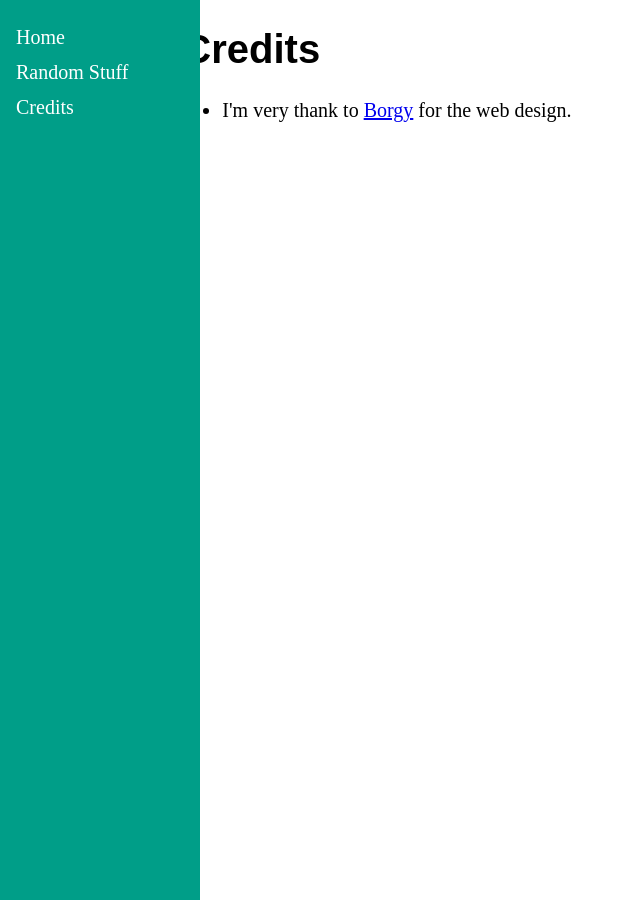
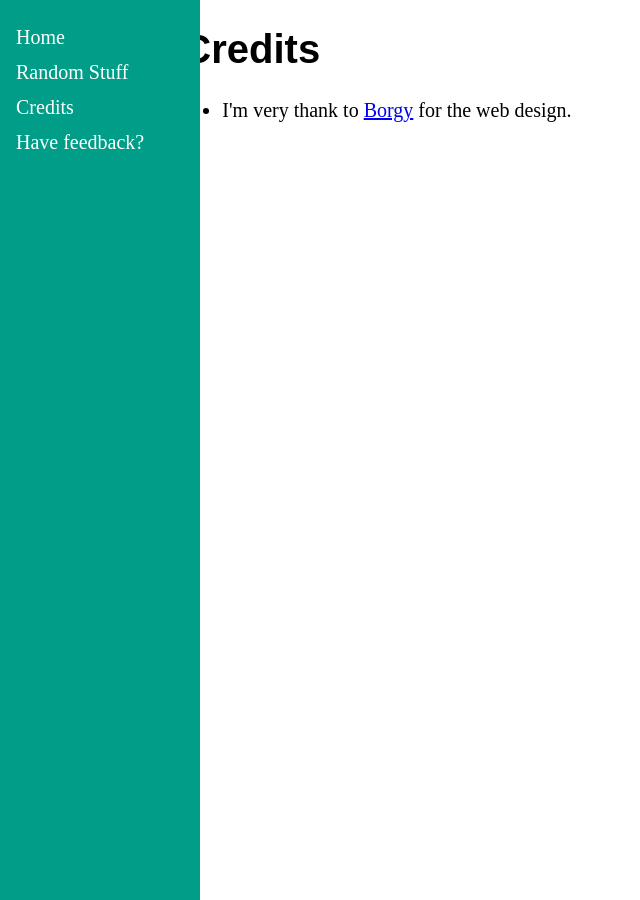
Before and after one commit to Dynosawr/Dynosawr.github.io, a Jekyll site: the page built from credit/index.md, in a window 1280 px wide. Shown: the whole page, without its empty margins (0-640 px from the left). Built offline with Jekyll 4.4.1, drawn with Linux system fonts in a browser that asks for light colours; our own code applies the rules of GitHub Pages for plain Markdown files.

Commit message:
Update default.html

```diff
--- a/_layouts/default.html
+++ b/_layouts/default.html
@@ -15,6 +15,11 @@
 		  <a href="https://www.reddit.com/r/ARK/?styling=true&f=flair_name%3A%22MEME%22">Meme zone</a>
 	</div>
           <a href="{{ site.baseurl }}/credit">Credits</a>
+	  <a class="dropdown-btn">Have feedback?</a>
+	    <div class="dropdown-container">
+		    <a href="https://github.com/Dynosawr/Dynosawr.github.io/issues/new?assignees=&labels=&template=bug_report.md&title=">Bug report</a>
+		    <a href="https://github.com/Dynosawr/Dynosawr.github.io/issues/new?assignees=&labels=&template=feature_request.md&title=">Feature request</a>
+           </div>
     </nav>
 	<main>
       {{ content }}
```
